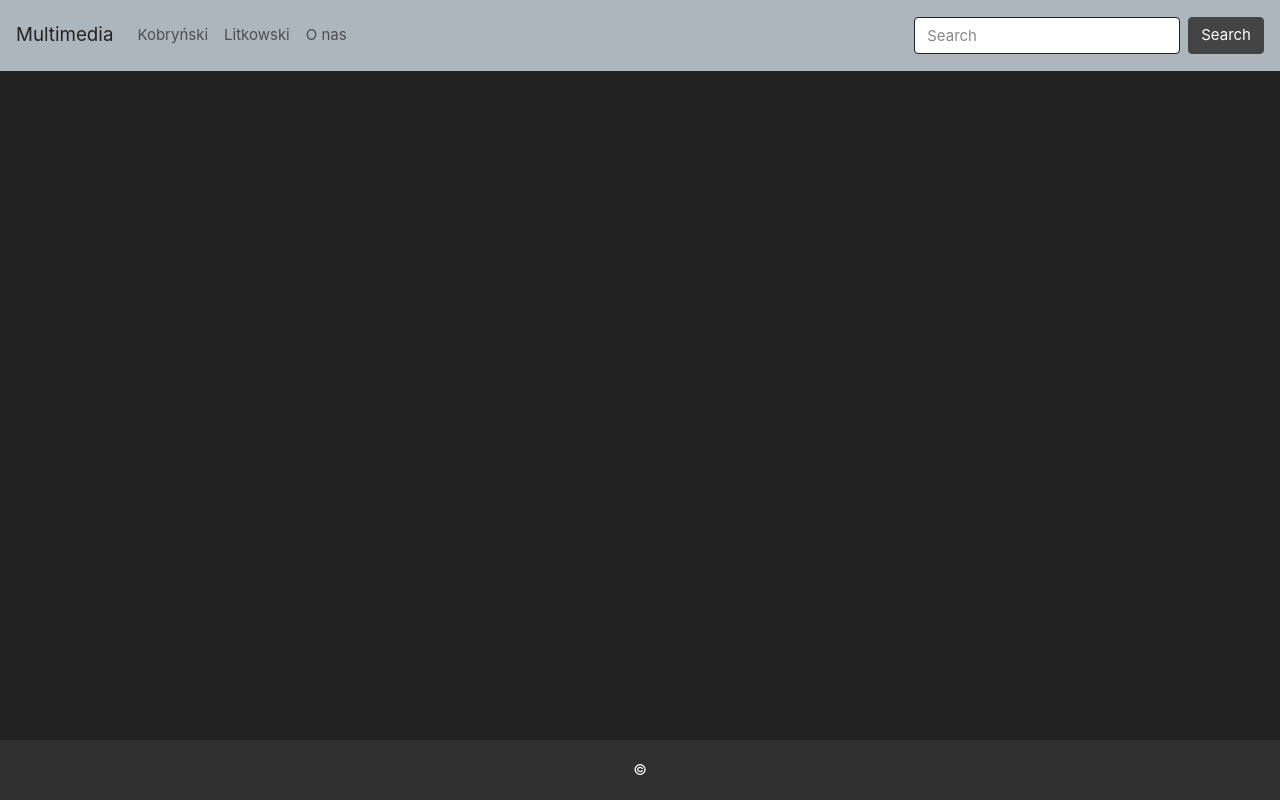
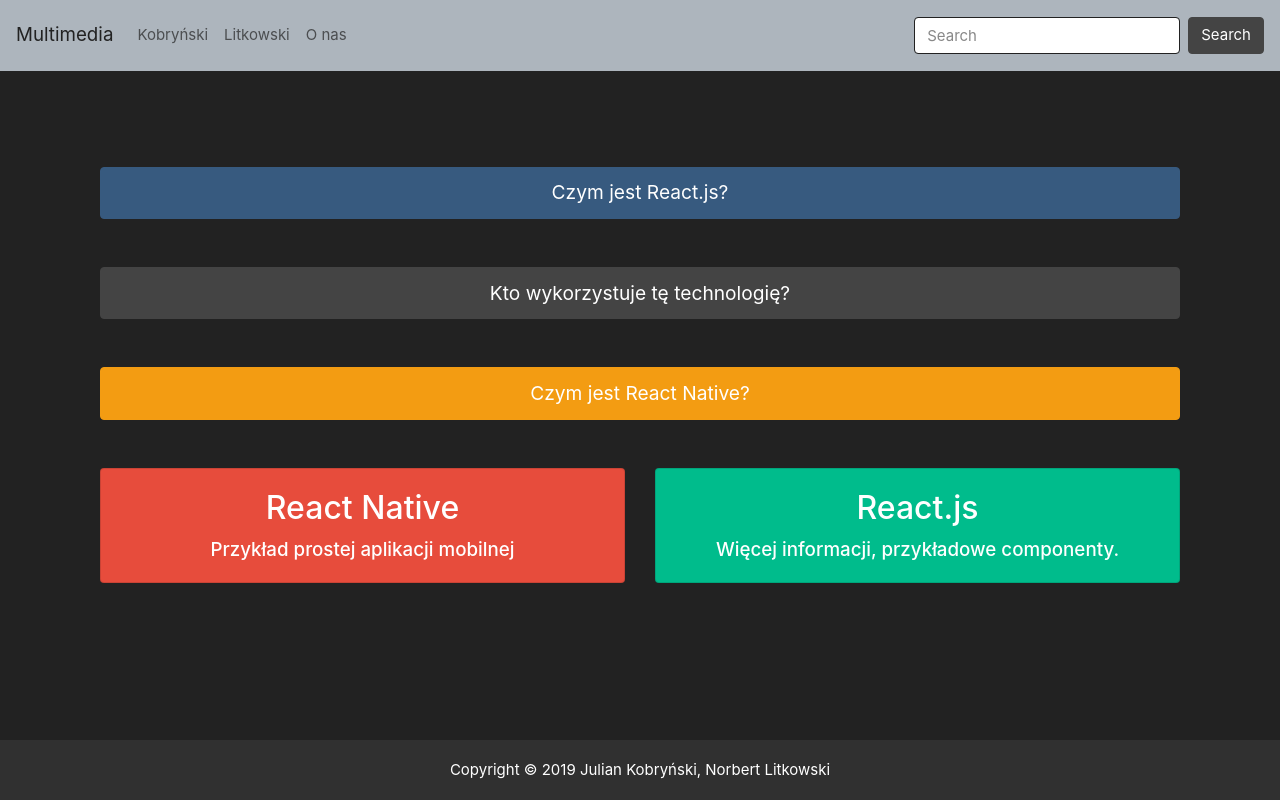
Before and after one commit to JKobrynski/DMUL, a React (Create React App) app: page /react in a window 1280 px wide. Built offline with nearby package versions, Linux system fonts and the light colour scheme.

Commit message:
Added react homepage

```diff
--- a/src/App.css
+++ b/src/App.css
@@ -46,3 +46,12 @@
     transform: rotate(360deg);
   }
 }
+
+.react-logo {
+  margin-top: 20;
+}
+
+.Homepage .btn-block {
+  padding: 1% 0;
+  font-size: 1.5vw;
+}
--- a/src/App.js
+++ b/src/App.js
@@ -8,6 +8,7 @@ import Navbar from "./components/UI/Navbar";
 import Example from "./components/Playground/Example";
 import Landing from "./components/UI/Landing";
 import Footer from "./components/UI/Footer";
+import Homepage from "./components/React/Homepage";
 
 function App() {
   return (
@@ -17,6 +18,7 @@ function App() {
         <Route exact path="/" component={Landing} />
         <div className="container">
           <Route exact path="/example" component={Example} />
+          <Route exact path="/react" component={Homepage} />
         </div>
         {/* <header className="App-header">
           <p>Norbert Litokoski, Julian Kobryński</p>
--- /dev/null
+++ b/src/components/React/Homepage.js
@@ -0,0 +1,76 @@
+import React, { Component } from "react";
+import logo from "../../assets/images/reactlogo.png";
+
+import Togglable from "../common/Togglable";
+
+class Homepage extends Component {
+  render() {
+    return (
+      <div className="container Homepage mt-5">
+        <div className="row">
+          <Togglable type="primary" title="Czym jest React.js?">
+            <h4 className="text-left m-3">
+              <strong>React.js</strong> to biblioteka języka JavaScript, która
+              jest wykorzystywana do tworzenia interfejsów graficznych aplikacji
+              internetowych. Została stworzona przez Jordana Walke, programistę
+              facebooka. Główną cechą wyróniającą tę bibliotekę jest wirutalny
+              DOM (Obiektowy Model Dokumentu). React przechowuje cały DOM
+              aplikacji w pamięci, po zmianie stanu wyszukuje rónice miedzy
+              wirtualnym i prawdziwym DOM i aktualizuje zmiany.
+            </h4>
+          </Togglable>
+          <Togglable type="secondary" title="Kto wykorzystuje tę technologię?">
+            <h4 className="text-left m-3">
+              Obecnie React.js jest wykorzystywany na stronach internetowych
+              takich jak Netflix, Imgur, PayPal, Archive.org, Gamepedia, czy
+              Walmart. W 2015 roku React.js oraz React Native były dwoma
+              najpopularniejszymi otwartymi projektami na stronie Github
+            </h4>
+          </Togglable>
+          <Togglable type="warning" title="Czym jest React Native?">
+            <h4 className="text-left m-3">
+              <strong>React Native</strong> to otwarte oprogramowanie (open
+              source) do tworzenia aplikacji mobilnych stworzone przez
+              Facebooka. Jest uzywany do tworzenia aplikacji na iOS oraz android
+              umozliwiając łączenie biblioteki React Native z natywnymi
+              mozliwosciami platform. Jego pierwsza wersja została opublikowana
+              w 2015 roku.
+            </h4>
+          </Togglable>
+          <div className="col-md-12 mt-5">
+            <div className="row">
+              <div className="col-md-6 m-auto text-center">
+                <div
+                  onClick={() => console.log("native")}
+                  className="card text-white bg-danger mb-3"
+                >
+                  <div className="card-body">
+                    <h3 className="card-title">React Native</h3>
+                    <h5 className="card-text">
+                      Przykład prostej aplikacji mobilnej
+                    </h5>
+                  </div>
+                </div>
+              </div>
+              <div className="col-md-6 m-auto text-center">
+                <div
+                  onClick={() => console.log("react.js")}
+                  className="card text-white bg-success mb-3"
+                >
+                  <div className="card-body">
+                    <h3 className="card-title">React.js</h3>
+                    <h5 className="card-text">
+                      Więcej informacji, przykładowe componenty.
+                    </h5>
+                  </div>
+                </div>
+              </div>
+            </div>
+          </div>
+        </div>
+      </div>
+    );
+  }
+}
+
+export default Homepage;
--- a/src/components/UI/Footer.js
+++ b/src/components/UI/Footer.js
@@ -3,8 +3,11 @@ import React, { Component } from "react";
 class Footer extends Component {
   render() {
     return (
-      <footer class="footer">
-        <div className="container">&copy;</div>
+      <footer className="footer">
+        <div className="container">
+          Copyright &copy; {new Date().getFullYear()} Julian Kobryński, Norbert
+          Litkowski
+        </div>
       </footer>
     );
   }
--- a/src/components/UI/Navbar.js
+++ b/src/components/UI/Navbar.js
@@ -22,7 +22,7 @@ class Navbar extends Component {
         <div className="collapse navbar-collapse" id="navbarColor03">
           <ul className="navbar-nav mr-auto">
             <li className="nav-item">
-              <a className="nav-link" href="/example">
+              <a className="nav-link" href="/react">
                 Kobryński
               </a>
             </li>
--- /dev/null
+++ b/src/components/common/Togglable.js
@@ -0,0 +1,32 @@
+import React, { Component } from "react";
+
+export default class Togglable extends Component {
+  state = {
+    toggle: false
+  };
+
+  onToggle = () => {
+    this.setState({
+      toggle: !this.state.toggle
+    });
+  };
+
+  render() {
+    const { type, title } = this.props;
+    const { toggle } = this.state;
+
+    const buttonClasses = `btn btn-block btn-${type} mt-5`;
+    const containerClasses = `col-md-12 border border-${type} rounded`;
+
+    return (
+      <div className="col-md-12 Homepage">
+        <button onClick={this.onToggle} className={buttonClasses}>
+          {title}
+        </button>
+        {toggle ? (
+          <div className={containerClasses}>{this.props.children}</div>
+        ) : null}
+      </div>
+    );
+  }
+}
```
Also changed, not shown: src/assets/images/reactlogo.png (added).
